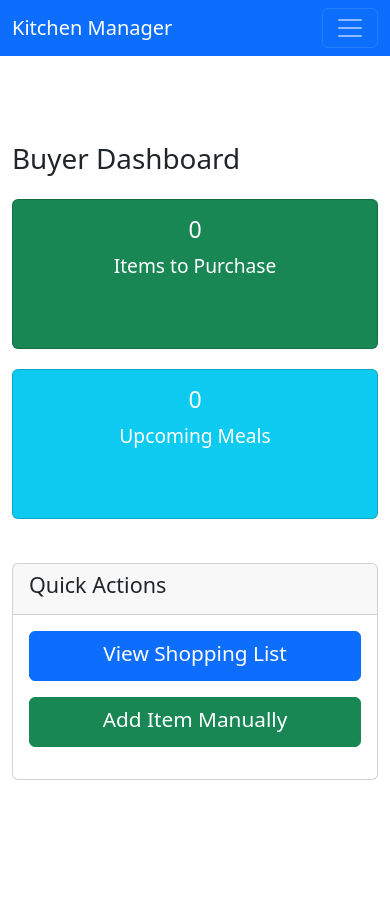
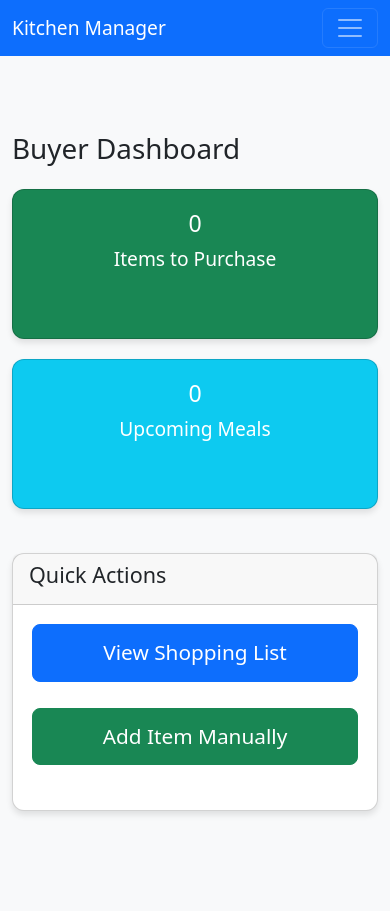
Before and after one commit to AquaticAlpaca/kitchen-manager, a Django app: page / in a window 390 px wide. Before the commit the page ends 780 px from the top, so only its background shows below. Run offline with Django 5.2, Linux system fonts and the light colour scheme; the visitor is signed in with stand-in values (Sample User, id 1); data that the repository does not hold is empty.

Commit message:
Make buttons and forms more touch-friendly on small screens

```diff
--- a/templates/base.html
+++ b/templates/base.html
@@ -10,10 +10,13 @@
             font-size: 1.1rem;
             padding-bottom: 80px;
             padding-top: 70px;
+            background-color: #f8f9fa;
         }
         .btn-lg-custom {
             min-height: 50px;
             font-size: 1.2rem;
+            padding: 12px 20px;
+            border-radius: 8px;
         }
         .card-lg {
             min-height: 150px;
@@ -31,13 +34,36 @@
         }
         .card {
             margin-bottom: 20px;
+            border-radius: 12px;
+            box-shadow: 0 4px 6px rgba(0,0,0,0.1);
         }
+        .table th, .table td {
+            vertical-align: middle;
+            font-size: 1rem;
+        }
+        /* Mobile specific adjustments */
         @media (max-width: 768px) {
             body {
                 font-size: 1.2rem;
+                padding-top: 60px;
             }
             .btn-lg-custom {
                 font-size: 1.3rem;
+                width: 100%; /* Full width buttons on mobile */
+                margin-bottom: 10px;
+            }
+            .card-body {
+                padding: 1.2rem;
+            }
+            .table-responsive {
+                font-size: 0.95rem;
+            }
+            .navbar-brand {
+                font-size: 1.2rem;
+            }
+            .form-label {
+                font-weight: bold;
+                margin-bottom: 0.5rem;
             }
         }
     </style>
```
